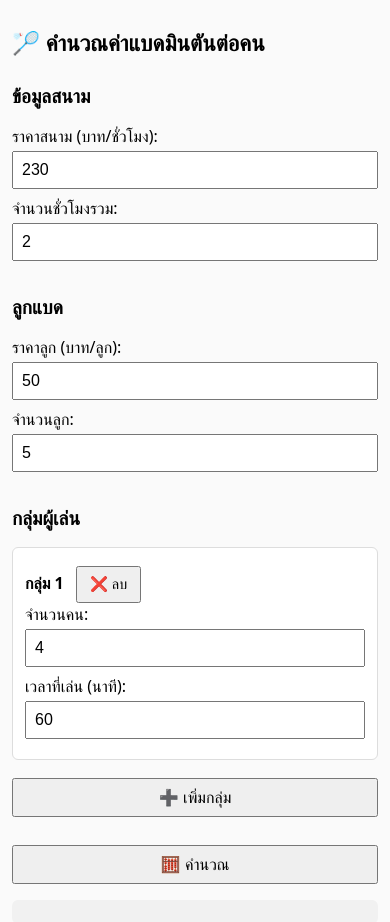
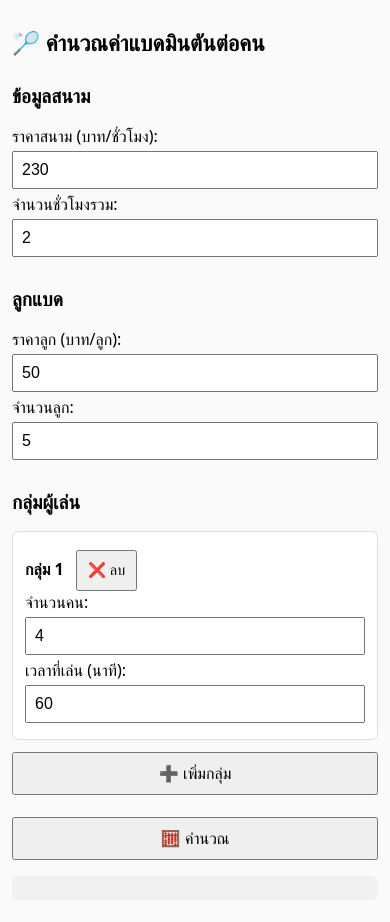
Before and after one commit to gungfuu1/badminton-cal, a plain HTML site: page index.html in a window 390 px wide. Drawn offline with Linux system fonts and the light colour scheme.

Commit message:
Edit : Resolation meta name "viewport" and CSS

```diff
--- a/index.html
+++ b/index.html
@@ -2,6 +2,7 @@
 <html lang="th">
 <head>
   <meta charset="UTF-8">
+  <meta name="viewport" content="width=device-width, initial-scale=1">
   <title>คำนวณค่าแบดมินตัน</title>
 <style>
   * {
@@ -9,11 +10,16 @@
   }
 
   body {
-    font-family: system-ui, -apple-system, BlinkMacSystemFont, sans-serif;
-    padding: 16px;
+  font-family: system-ui, -apple-system, BlinkMacSystemFont, sans-serif;
+  padding: 12px;
+  margin: 0;
+  background: #fafafa;
+  }
+  @media (min-width: 768px) {
+  body {
     max-width: 900px;
     margin: auto;
-    background: #fafafa;
+  }
   }
 
   h1 {
@@ -71,30 +77,29 @@
   }
 
   /* 📱 Mobile */
-  @media (max-width: 600px) {
-    body {
-      padding: 12px;
-    }
+  input, button {
+  font-size: 1rem;
+}
+
+@media (max-width: 600px) {
+  input, button {
+    width: 100%;
+  }
+
+  button {
+    padding: 10px;
+  }
+}
 
     h1 {
       font-size: 1.4rem;
-    }
-
-    input {
-      width: 100%;
-      margin-bottom: 8px;
-    }
-
-    button {
-      width: 100%;
-      margin-top: 6px;
     }
 
     .group button {
       width: auto;
       margin-top: 6px;
     }
-  }
+
 </style>
 
 </head>
```
